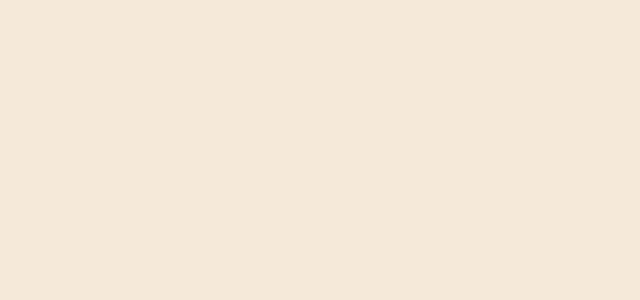
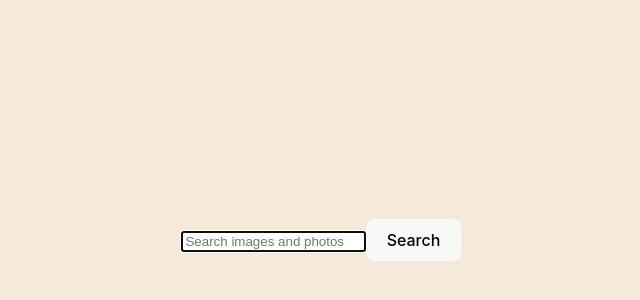
Before and after one commit to Tetiana-TU/goit-react-hw-04, a React (Vite) app: page / in a window 1280 px wide. Shown: the part 160-460 px from the top of the page, without its empty margins (319-959 px from the left). Built offline with nearby package versions, Linux system fonts and the light colour scheme.

Commit message:
add form

```diff
--- a/package.json
+++ b/package.json
@@ -15,6 +15,7 @@
     "nanoid": "^5.1.2",
     "react": "^19.0.0",
     "react-dom": "^19.0.0",
+    "react-hot-toast": "^2.5.2",
     "react-icons": "^5.5.0",
     "yup": "^1.6.1"
   },
--- a/src/App.jsx
+++ b/src/App.jsx
@@ -1,9 +1,18 @@
 import { useState, useEffect } from "react";
 import "./App.css";
 import axios from "axios";
+import { Toaster } from "react-hot-toast";
+import SearchBar from "./components/SearchBar/SearchBar";
+
+// v2vQTrXbyDzcqvEXTKuO8vc6HDjsQov7FkTdJF-pWrE
 
 const App = () => {
-  return;
+  return (
+    <>
+      <Toaster />
+      <SearchBar />
+    </>
+  );
 };
 
 export default App;
--- /dev/null
+++ b/src/components/SearchBar/SearchBar.jsx
@@ -0,0 +1,38 @@
+import { useState } from "react";
+import { toast } from "react-hot-toast";
+
+const SearchBar = () => {
+  const [searchText, setSearchText] = useState("");
+
+  const handleChange = (event) => {
+    setSearchText(event.target.value);
+  };
+
+  const handleSubmit = (event) => {
+    event.preventDefault();
+    if (searchText.trim() === "") {
+      toast.error("Please enter text");
+    } else {
+      console.log("Пошук з текстом:", searchText);
+    }
+  };
+
+  return (
+    <>
+      <header>
+        <form onSubmit={handleSubmit}>
+          <input
+            type="text"
+            value={searchText}
+            onChange={handleChange}
+            autoComplete="off"
+            autoFocus
+            placeholder="Search images and photos"
+          />
+          <button type="submit">Search</button>
+        </form>
+      </header>
+    </>
+  );
+};
+export default SearchBar;
```
Also changed, not shown: 1 other file (tests, documents, lock files or other folders).
